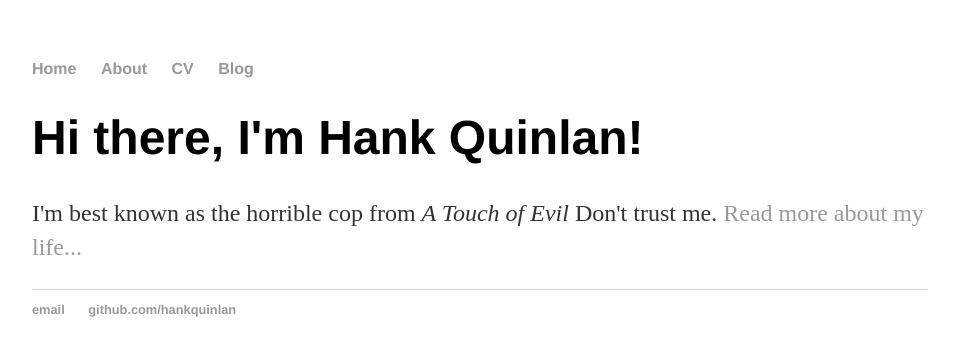
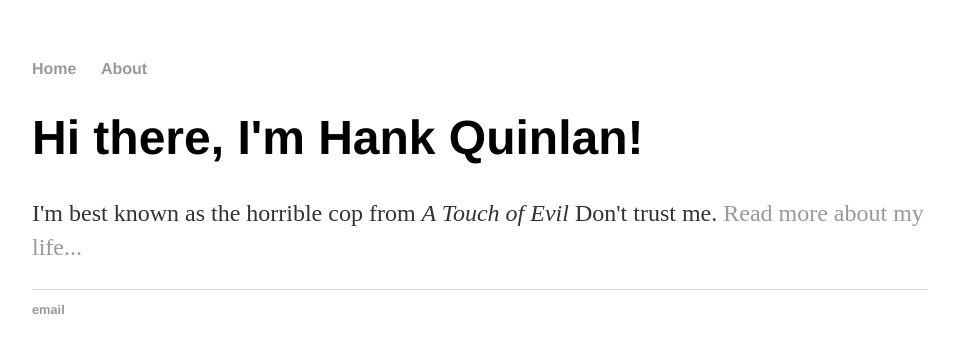
Before and after one commit to ashayp22/InfinityCubes, a Jekyll site: the page built from index.html, in a window 1280 px wide. Shown: the top 356 px of the page, without its empty margins (160-1115 px from the left). Built offline with Jekyll 4.4.1, drawn with Linux system fonts in a browser that asks for light colours.

Commit message:
Update default.html

```diff
--- a/_layouts/default.html
+++ b/_layouts/default.html
@@ -10,8 +10,7 @@
 	    		<ul>
 	        		<li><a href="/">Home</a></li>
 		        	<li><a href="/about">About</a></li>
-	        		<li><a href="/cv">CV</a></li>
-	        		<li><a href="/blog">Blog</a></li>
+
 	    		</ul>
 			</nav>
 			<div class="container">
@@ -21,8 +20,8 @@
 			</div><!-- /.container -->
 			<footer>
 	    		<ul>
-	        		<li><a href="mailto:hankquinlanhub@gmail.com">email</a></li>
-	        		<li><a href="https://github.com/hankquinlan">github.com/hankquinlan</a></li>
+	        		<li><a href="mailto:ashayp22@gmail.com">email</a></li>
+
 				</ul>
 			</footer>
 		</body>
```
